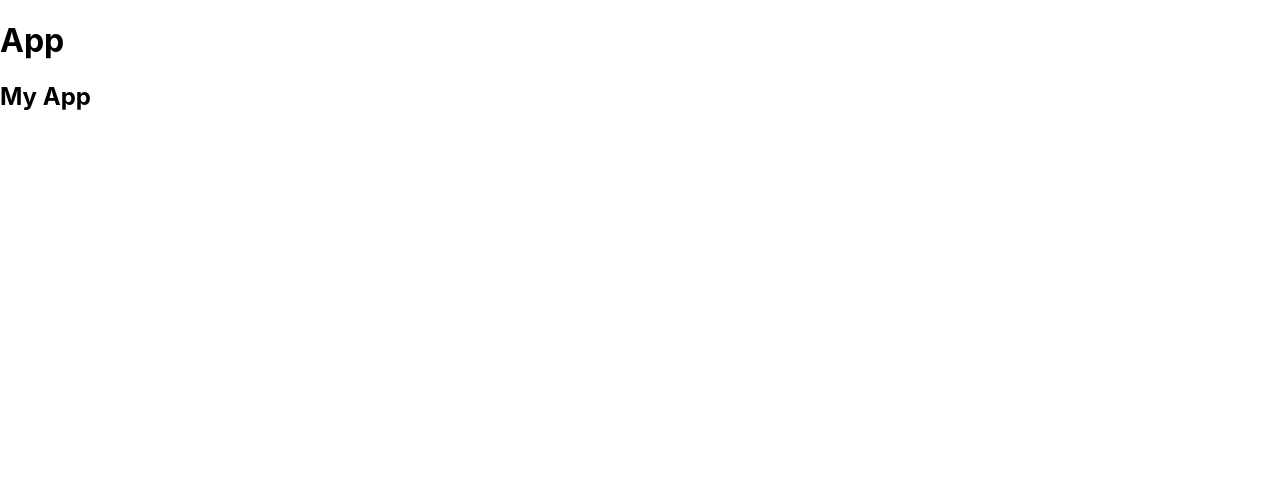
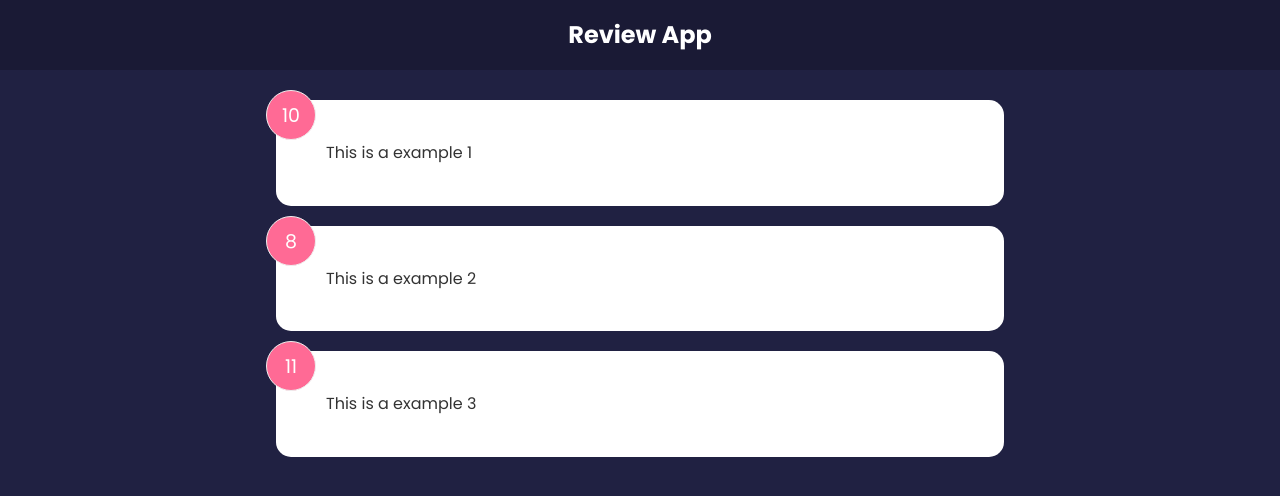
Before and after one commit to jaganjavid/keerthana-batch, a React (Create React App) app in the folder react/review-app/: page / in a window 1280 px wide. Shown: the top 496 px of the page. Built offline with nearby package versions, Linux system fonts and the light colour scheme.

Commit message:
react component created

```diff
--- a/react/review-app/src/App.js
+++ b/react/review-app/src/App.js
@@ -1,15 +1,36 @@
-import React from "react"
+import React, { useState } from "react"
 import Header from "./components/Header"
+import FeedbackList from "./components/FeedbackList"
 
 const App = () => {
 
 
+  const [feedback, setFeedBack] = useState([
+    {
+      id: 1,
+      rating:10,
+      text: "This is a example 1"
+    },
+    {
+      id: 2,
+      rating:8,
+      text: "This is a example 2"
+    },
+    {
+      id: 3,
+      rating:11,
+      text: "This is a example 3"
+    },
+
+  ])
+
+
   return (
     <>
-      <h1>App</h1>
-
-      <Header text="My App"/>
-
+      <Header/>
+      <div className="container">
+        <FeedbackList feedback={feedback}/>
+      </div>
     </>
   )
 }
--- /dev/null
+++ b/react/review-app/src/components/FeedbackItem.jsx
@@ -0,0 +1,25 @@
+import { useState } from 'react'
+
+const FeedbackItem = ({item}) => {
+
+  // Component level State
+
+//   const [rating, setRating] = useState(1);
+//   const [text, setText] = useState("This is an example text");
+
+//   const handleClick = () => {
+//     setRating((prev) => {
+//         console.log(prev)
+//         return prev + 1;
+//     });
+//   }
+
+  return (
+    <div className='card'>
+        <div className='num-display'>{item.rating}</div>
+        <div className='text-display'>{item.text}</div>
+    </div>
+  )
+}
+
+export default FeedbackItem
--- /dev/null
+++ b/react/review-app/src/components/FeedbackList.jsx
@@ -0,0 +1,21 @@
+import FeedbackItem from "./FeedbackItem"
+
+
+
+const FeedbackList = ({feedback}) => {
+
+    if(!feedback || feedback.length === 0){
+        return <p>No Feedback Yet</p>
+    }
+
+
+  return (
+    <div className='feedback-list'>
+      {feedback.map((item) => (
+        <FeedbackItem item={item}/>
+      ))}
+    </div>
+  )
+}
+
+export default FeedbackList
--- a/react/review-app/src/components/Header.jsx
+++ b/react/review-app/src/components/Header.jsx
@@ -1,9 +1,14 @@
 import PropTypes from "prop-types";
 
-const Header = ({text}) => {
+const Header = ({text, bgColor, textColor}) => {
+
+  const headerStyle = {
+    backgroundColor: bgColor,
+    color:textColor,
+  }
 
   return (
-    <header>
+    <header style={headerStyle}>
         <div>
             <h2>{text}</h2>
         </div>
@@ -12,11 +17,15 @@
 }
 
 Header.defaultProps = {
-    text: "Review App"
+    text: "Review App",
+    bgColor: "rgba(0,0,0,0.2)",
+    textColor:"#ffffff"
 }
 
 Header.propTypes = {
     text: PropTypes.string,
+    bgColor: PropTypes.string,
+    textColor: PropTypes.string
 }
 
 export default Header
--- a/react/review-app/src/index.css
+++ b/react/review-app/src/index.css
@@ -1,14 +1,236 @@
-body {
+@import url('https://fonts.googleapis.com/css2?family=Poppins:wght@400;600;700&display=swap');
+
+* {
+  box-sizing: border-box;
   margin: 0;
-  font-family: -apple-system, BlinkMacSystemFont, 'Segoe UI', 'Roboto', 'Oxygen',
-    'Ubuntu', 'Cantarell', 'Fira Sans', 'Droid Sans', 'Helvetica Neue',
-    sans-serif;
-  -webkit-font-smoothing: antialiased;
-  -moz-osx-font-smoothing: grayscale;
-  /* background-color: #00002b; */
+  padding: 0;
 }
 
-code {
-  font-family: source-code-pro, Menlo, Monaco, Consolas, 'Courier New',
-    monospace;
+body {
+  font-family: 'Poppins', sans-serif;
+  background-color: #202142;
+  color: #fff;
+  line-height: 1.6;
 }
+
+ul {
+  list-style: none;
+}
+
+.container {
+  max-width: 768px;
+  margin: auto;
+  padding: 0 20px;
+}
+
+header {
+  height: 70px;
+  width: 100%;
+  display: flex;
+  justify-content: center;
+  align-items: center;
+  margin-bottom: 30px;
+}
+
+.card {
+  background-color: #fff;
+  color: #333;
+  border-radius: 15px;
+  padding: 40px 50px;
+  margin: 20px 0;
+  position: relative;
+}
+
+.card.reverse {
+  background-color: rgba(0, 0, 0, 0.4);
+  color: #fff;
+}
+
+.card h2 {
+  font-size: 22px;
+  font-weight: 600;
+  text-align: center;
+}
+
+.rating {
+  display: flex;
+  align-items: center;
+  justify-content: space-around;
+  margin: 30px 0 40px;
+}
+
+.rating li,
+.num-display {
+  position: relative;
+  background: #f4f4f4;
+  width: 50px;
+  height: 50px;
+  padding: 10px;
+  text-align: center;
+  border-radius: 50%;
+  font-size: 19px;
+  border: 1px #eee solid;
+  transition: 0.3s;
+}
+
+.rating li label {
+  position: absolute;
+  top: 50%;
+  left: 50%;
+  width: 50px;
+  height: 50px;
+  padding: 10px;
+  border-radius: 50%;
+  transform: translate(-50%, -50%);
+  cursor: pointer;
+}
+
+.rating li:hover,
+.num-display {
+  background: #ff6a95;
+  color: #fff;
+}
+
+[type='radio'] {
+  opacity: 0;
+}
+
+[type='radio']:checked ~ label {
+  background: #ff6a95;
+  color: #fff;
+}
+
+.input-group {
+  display: flex;
+  flex-direction: row;
+  border: 1px solid #ccc;
+  padding: 8px 10px;
+  border-radius: 8px;
+}
+
+input {
+  flex-grow: 2;
+  border: none;
+  font-size: 16px;
+}
+
+input:focus {
+  outline: none;
+}
+
+.feedback-stats {
+  color: #fff;
+  display: flex;
+  justify-content: space-between;
+  align-items: center;
+}
+
+.num-display {
+  position: absolute;
+  top: -10px;
+  left: -10px;
+}
+
+.close,
+.edit {
+  position: absolute;
+  top: 10px;
+  right: 20px;
+  cursor: pointer;
+  background: none;
+  border: none;
+}
+
+.edit {
+  right: 40px;
+}
+
+.btn {
+  color: #fff;
+  border: 0;
+  border-radius: 8px;
+  color: #fff;
+  width: 100px;
+  height: 40px;
+  cursor: pointer;
+}
+
+.btn-primary {
+  background-color: #202142;
+}
+
+.btn-secondary {
+  background: #ff6a95;
+}
+
+.btn:hover {
+  transform: scale(0.98);
+  opacity: 0.9;
+}
+
+.btn:disabled {
+  background-color: #cccccc;
+  color: #333;
+  cursor: auto;
+}
+
+.btn:disabled:hover {
+  transform: scale(1);
+  opacity: 1;
+}
+
+.message {
+  padding-top: 10px;
+  text-align: center;
+  color: rebeccapurple;
+}
+
+/* FIX: Remove position: absolute to keep about icon at the bottom of the
+ * document */
+.about-link {
+  display: flex;
+  justify-content: flex-end;
+}
+
+/* FIX: Remove position: absolute to keep about icon at the bottom of the
+ * document */
+.about-link a {
+  color: #fff;
+  cursor: pointer;
+}
+
+.about-link a:hover {
+  color: #ff6a95;
+}
+
+.about h1 {
+  margin-bottom: 20px;
+}
+
+.about p {
+  margin: 10px 0;
+}
+
+@media (max-width: 600px) {
+  .rating li {
+    margin: 10px 3px;
+  }
+
+  .rating {
+    display: flex;
+    align-items: center;
+    justify-content: center;
+    flex-wrap: wrap;
+    margin: 30px 0 40px;
+  }
+
+  .input-group input {
+    width: 80%;
+  }
+}
+
+.about{
+  position: fixed;
+  bottom: 25px;
+  right: 15px;
+}
```
